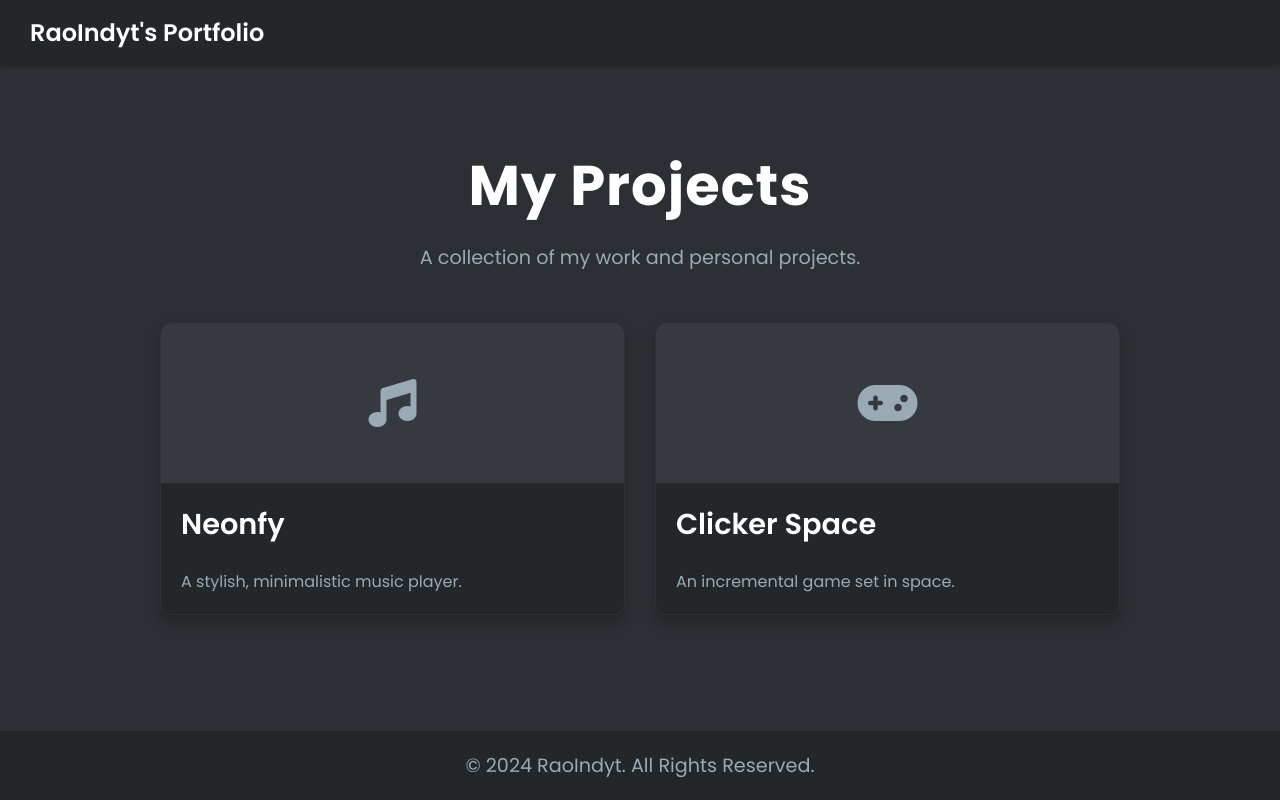
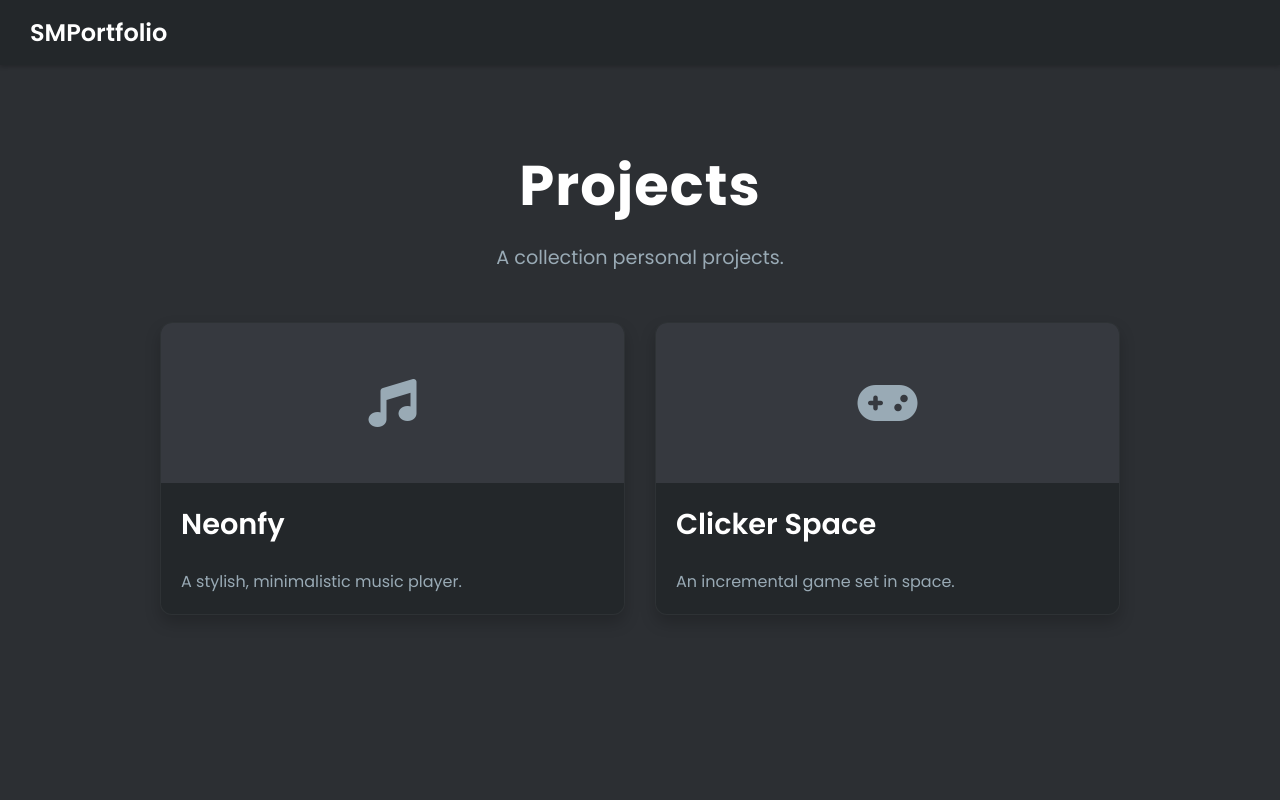
Before and after one commit to raoindyt/SMProject, a plain HTML site: page index.html in a window 1280 px wide. Drawn offline with Linux system fonts and the light colour scheme.

Commit message:
Update index.html

```diff
--- a/index.html
+++ b/index.html
@@ -3,7 +3,7 @@
 <head>
     <meta charset="UTF-8">
     <meta name="viewport" content="width=device-width, initial-scale=1.0">
-    <title>My Projects</title>
+    <title>SMProject</title>
     <link rel="preconnect" href="https://fonts.googleapis.com">
     <link rel="preconnect" href="https://fonts.gstatic.com" crossorigin>
     <link href="https://fonts.googleapis.com/css2?family=Poppins:wght@400;600;700&display=swap" rel="stylesheet">
@@ -13,12 +13,12 @@
 <body>
     <div class="wrapper">
         <nav class="navbar">
-            <a href="index.html" class="navbar-brand">RaoIndyt's Portfolio</a>
+            <a href="index.html" class="navbar-brand">SMPortfolio</a>
         </nav>
         <div class="container">
             <header>
-                <h1>My Projects</h1>
-                <p>A collection of my work and personal projects.</p>
+                <h1>Projects</h1>
+                <p>A collection personal projects.</p>
             </header>
             <main class="project-grid">
                 <a href="neonfy.html" class="project-card">
@@ -41,9 +41,6 @@
                 </a>
             </main>
         </div>
-        <footer class="footer">
-            <p>&copy; 2024 RaoIndyt. All Rights Reserved.</p>
-        </footer>
     </div>
 </body>
 </html>
```
